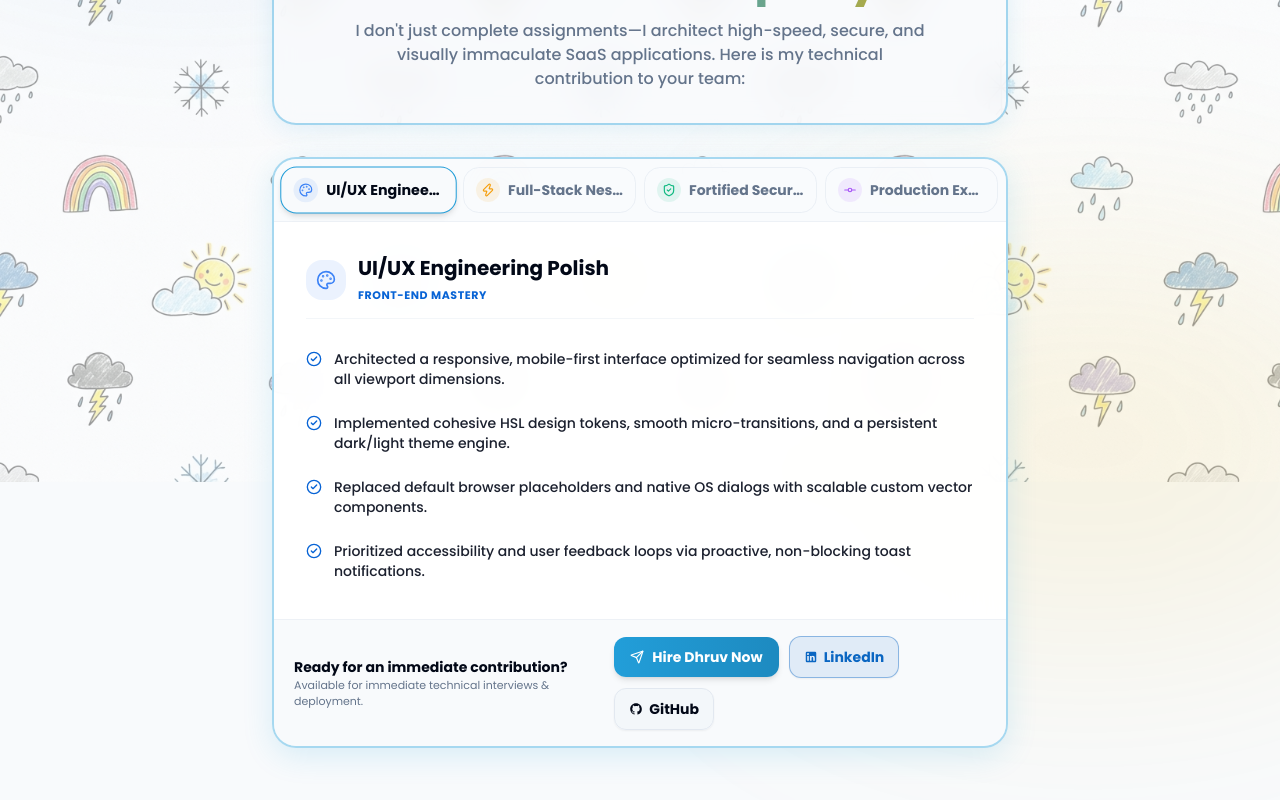
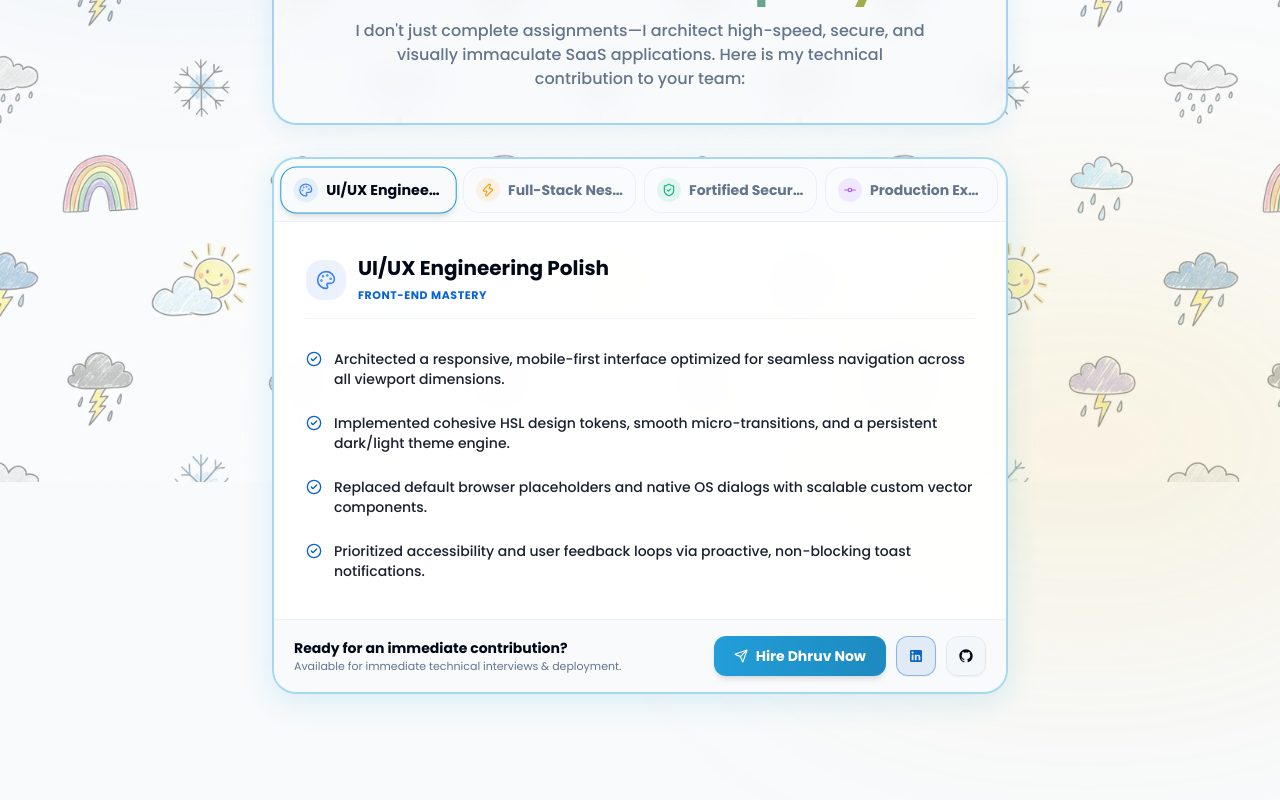
Before and after one commit to dhruvdaberao/WeatherGuard, a React (Vite) app in the folder weatherguard/admin/: page /hire-me in a window 1280 px wide. Shown: the part 318-1118 px from the top of the page. After the commit the page ends 1092 px from the top, so only its background shows below. Built offline with nearby package versions, Linux system fonts and the light colour scheme; no server answers.

Commit message:
style: streamline HireMePage footer action buttons into compact boxy logo icons so they fit cleanly on one line

```diff
--- a/weatherguard/admin/src/pages/HireMePage.tsx
+++ b/weatherguard/admin/src/pages/HireMePage.tsx
@@ -162,10 +162,10 @@ export function HireMePage() {
               <div className="text-[11px] text-muted-foreground">Available for immediate technical interviews & deployment.</div>
             </div>
 
-            <div className="flex flex-wrap items-center gap-2.5 w-full sm:w-auto">
+            <div className="flex items-center gap-2.5 w-full sm:w-auto">
               <a
                 href="mailto:dhruvdaberao777@gmail.com?subject=Interview%20Invitation%20-%20AI47Labs"
-                className="flex-1 sm:flex-initial inline-flex items-center justify-center gap-2 px-4 py-2.5 rounded-xl bg-gradient-to-r from-[#229ED9] to-[#1d8ac0] text-white font-bold text-xs sm:text-sm shadow-md hover:shadow-lg transition-all active:scale-95"
+                className="flex-1 sm:flex-initial inline-flex items-center justify-center gap-2 px-5 py-2.5 rounded-xl bg-gradient-to-r from-[#229ED9] to-[#1d8ac0] text-white font-bold text-xs sm:text-sm shadow-md hover:shadow-lg transition-all active:scale-95 whitespace-nowrap"
               >
                 <Send className="w-3.5 h-3.5 shrink-0" /> Hire Dhruv Now
               </a>
@@ -173,23 +173,23 @@ export function HireMePage() {
                 href="https://linkedin.com/in/dhruvdaberao"
                 target="_blank"
                 rel="noopener noreferrer"
-                className="inline-flex items-center justify-center gap-1.5 px-3.5 py-2.5 rounded-xl border border-[#0A66C2]/40 bg-[#0A66C2]/10 hover:bg-[#0A66C2]/20 transition-colors text-[#0A66C2] font-bold text-xs sm:text-sm shadow-sm"
+                className="inline-flex items-center justify-center p-2.5 w-10 h-10 rounded-xl border border-[#0A66C2]/40 bg-[#0A66C2]/10 hover:bg-[#0A66C2]/20 transition-colors text-[#0A66C2] shadow-sm shrink-0"
+                title="LinkedIn Profile"
               >
-                <svg className="w-3.5 h-3.5 fill-current shrink-0" viewBox="0 0 24 24">
+                <svg className="w-4 h-4 fill-current shrink-0" viewBox="0 0 24 24">
                   <path d="M19 3a2 2 0 0 1 2 2v14a2 2 0 0 1-2 2H5a2 2 0 0 1-2-2V5a2 2 0 0 1 2-2h14m-.5 15.5v-5.3a3.26 3.26 0 0 0-3.26-3.26c-.85 0-1.84.52-2.28 1.3v-1.11h-2.79v8.37h2.79v-4.93c0-.77.62-1.4 1.39-1.4a1.4 1.4 0 0 1 1.4 1.4v4.93h2.75M6.88 8.56a1.68 1.68 0 0 0 1.68-1.68c0-.93-.75-1.69-1.68-1.69a1.69 1.69 0 0 0-1.69 1.69c0 .93.76 1.68 1.69 1.68m1.39 9.94v-8.37H5.5v8.37h2.77z"/>
                 </svg>
-                <span>LinkedIn</span>
               </a>
               <a
                 href="https://github.com/dhruvdaberao/WeatherGuard"
                 target="_blank"
                 rel="noopener noreferrer"
-                className="inline-flex items-center justify-center gap-1.5 px-3.5 py-2.5 rounded-xl border border-border bg-muted/60 hover:bg-muted transition-colors text-foreground font-bold text-xs sm:text-sm shadow-sm"
+                className="inline-flex items-center justify-center p-2.5 w-10 h-10 rounded-xl border border-border bg-muted/60 hover:bg-muted transition-colors text-foreground shadow-sm shrink-0"
+                title="GitHub Repository"
               >
-                <svg className="w-3.5 h-3.5 fill-current shrink-0" viewBox="0 0 24 24">
+                <svg className="w-4 h-4 fill-current shrink-0" viewBox="0 0 24 24">
                   <path fillRule="evenodd" clipRule="evenodd" d="M12 2C6.477 2 2 6.484 2 12.017c0 4.425 2.865 8.18 6.839 9.504.5.092.682-.217.682-.483 0-.237-.008-.868-.013-1.703-2.782.605-3.369-1.343-3.369-1.343-.454-1.158-1.11-1.466-1.11-1.466-.908-.62.069-.608.069-.608 1.003.07 1.53 1.032 1.53 1.032.892 1.53 2.341 1.088 2.91.832.092-.647.35-1.088.636-1.338-2.22-.253-4.555-1.113-4.555-4.951 0-1.093.39-1.988 1.029-2.688-.103-.253-.446-1.272.098-2.65 0 0 .84-.27 2.75 1.026A9.564 9.564 0 0 1 12 6.844c.85.004 1.705.115 2.504.337 1.909-1.296 2.747-1.027 2.747-1.027.546 1.379.202 2.398.1 2.651.64.7 1.028 1.595 1.028 2.688 0 3.848-2.339 4.695-4.566 4.943.359.309.678.92.678 1.855 0 1.338-.012 2.419-.012 2.747 0 .268.18.58.688.482A10.019 10.019 0 0 0 22 12.017C22 6.484 17.522 2 12 2z"/>
                 </svg>
-                <span>GitHub</span>
               </a>
             </div>
           </div>
```
